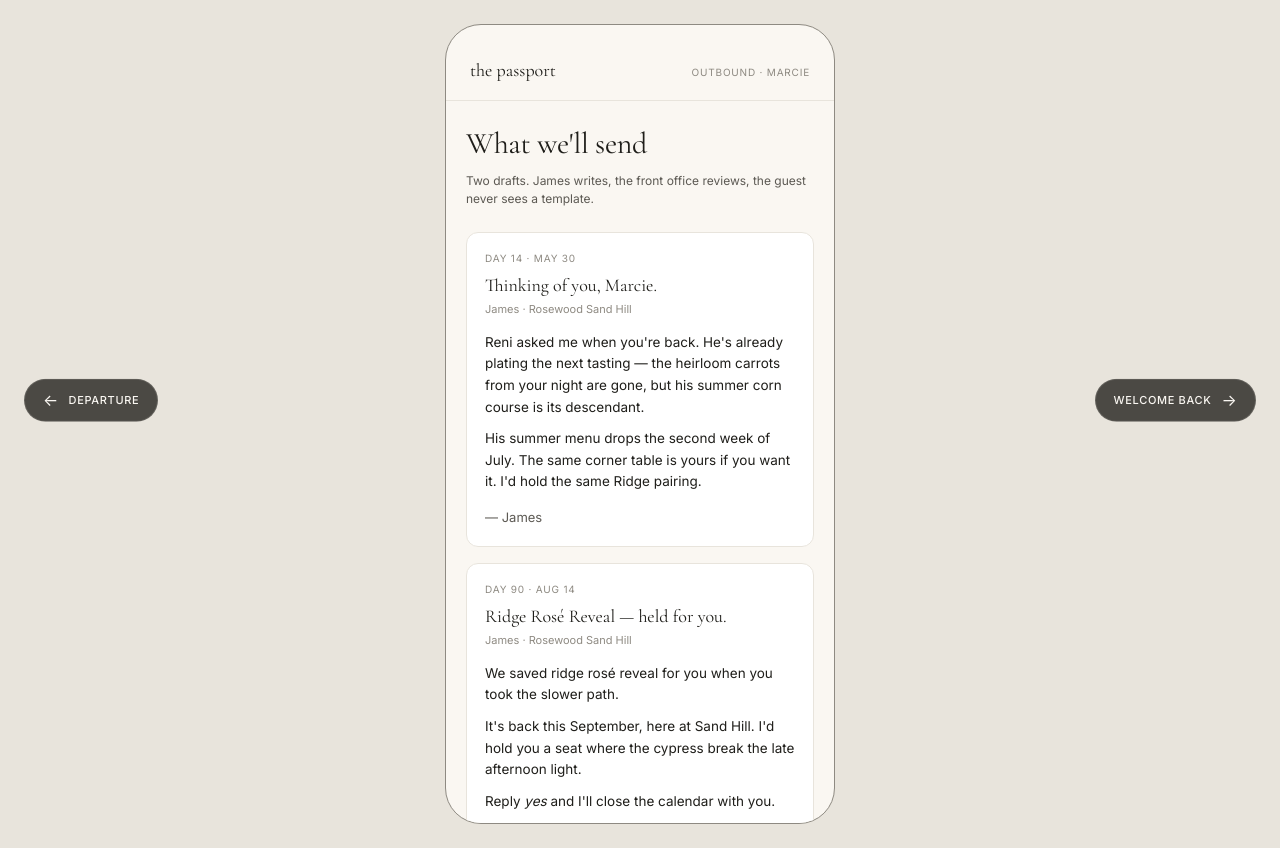
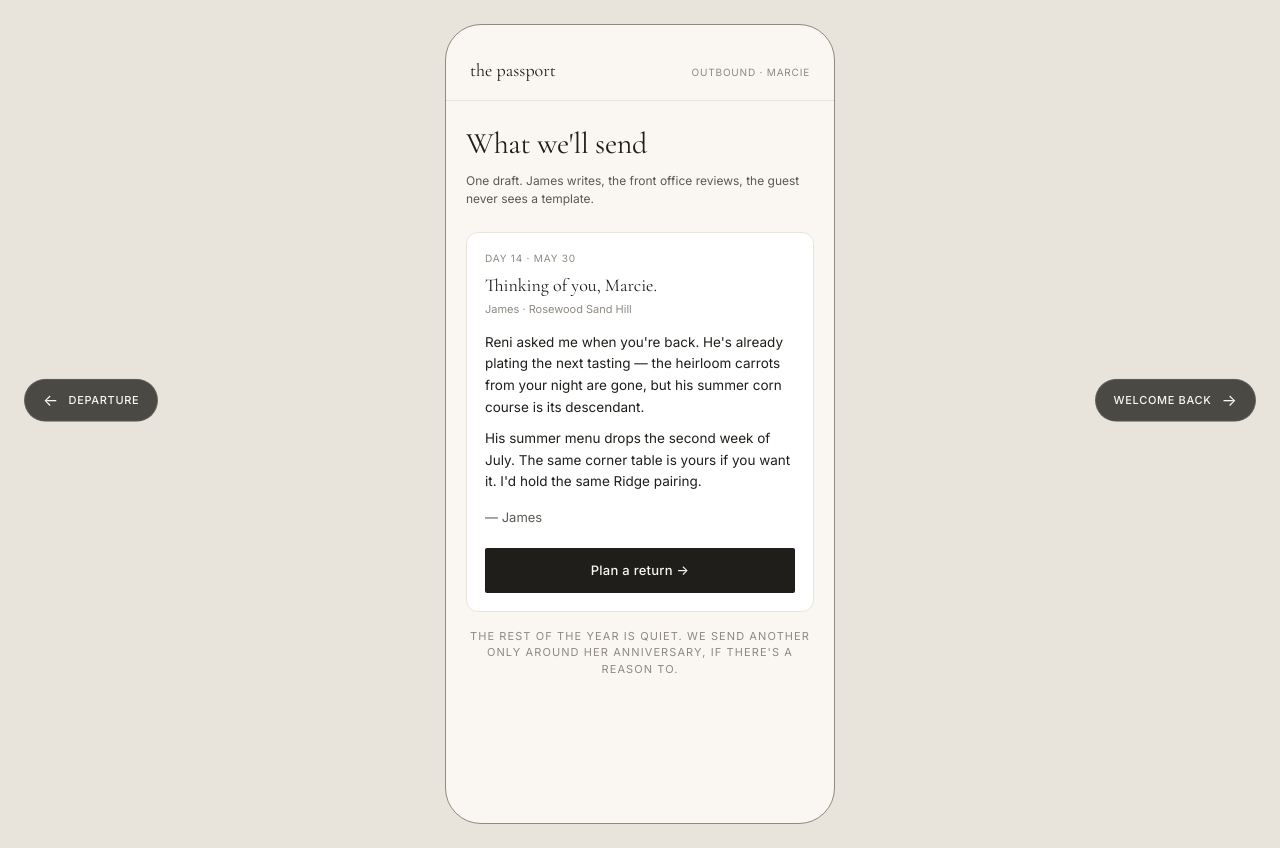
Before and after one commit to potable-anarchy/sand-hill-hackathon-the-passport, a Next.js app: page /timeline in a window 1280 px wide. Built offline with nearby package versions, Linux system fonts and the light colour scheme.

Commit message:
Timeline: single email draft with photo + CTA back to welcome-back

```diff
--- a/src/app/timeline/page.tsx
+++ b/src/app/timeline/page.tsx
@@ -33,12 +33,6 @@ export default function EmailDraftsPage() {
     ) ||
     experienceById("madera-tasting")!;
 
-  // Pick a banked experience to re-pitch (or fallback).
-  const bankedExp =
-    experienceById(
-      state.items.find((i) => i.state === "banked")?.experienceId ?? "",
-    ) || experienceById("ridge-rose-reveal")!;
-
   const photoSrc = photo?.url ?? null;
 
   return (
@@ -57,7 +51,7 @@ export default function EmailDraftsPage() {
           <div style={scrollStyle}>
             <h1 style={headlineStyle}>What we'll send</h1>
             <p style={subStyle}>
-              Two drafts. James writes, the front office reviews, the guest
+              One draft. James writes, the front office reviews, the guest
               never sees a template.
             </p>
 
@@ -87,30 +81,14 @@ export default function EmailDraftsPage() {
                 pairing.
               </p>
               <p style={signoffStyle}>— James</p>
-            </EmailDraft>
-
-            <EmailDraft
-              when="Day 90 · Aug 14"
-              from={`James · Rosewood Sand Hill`}
-              subject={`${bankedExp.name} — held for you.`}
-            >
-              <p style={paraStyle}>
-                We saved {bankedExp.name.toLowerCase().replace(/^the /, "")}{" "}
-                for you when {bankedShortAction(bankedExp.id)}.
-              </p>
-              <p style={paraStyle}>
-                It's back this September, here at Sand Hill. I'd hold you a
-                seat where the cypress break the late afternoon light.
-              </p>
-              <p style={paraStyle}>
-                Reply <em>yes</em> and I'll close the calendar with you.
-              </p>
-              <p style={signoffStyle}>— James</p>
+              <a href="/preview/welcome-back" style={ctaStyle}>
+                Plan a return →
+              </a>
             </EmailDraft>
 
             <p style={footerHintStyle}>
-              The rest of the year is quiet. We send a third around your
-              anniversary if there's a reason to.
+              The rest of the year is quiet. We send another only around her
+              anniversary, if there's a reason to.
             </p>
           </div>
         </div>
@@ -118,15 +96,6 @@ export default function EmailDraftsPage() {
       </main>
     </>
   );
-}
-
-function bankedShortAction(expId: string): string {
-  // Tiny tone-tweak so the line doesn't read mechanical.
-  if (expId === "ridge-rose-reveal") return "you took the slower path";
-  if (expId === "cycling-concierge")
-    return "the morning ran longer than the road";
-  if (expId === "asaya-spa") return "the timing didn't land";
-  return "the timing didn't land";
 }
 
 // ─── Email card ─────────────────────────────────────────────────────────────
@@ -273,6 +242,21 @@ const signoffStyle: React.CSSProperties = {
   color: "var(--ink-secondary)",
 };
 
+const ctaStyle: React.CSSProperties = {
+  display: "block",
+  marginTop: 20,
+  padding: "12px 14px",
+  background: "var(--ink-primary)",
+  color: "var(--bg-cream)",
+  textAlign: "center",
+  textDecoration: "none",
+  borderRadius: 2,
+  fontSize: 13,
+  fontWeight: 500,
+  letterSpacing: "0.02em",
+  fontFamily: "var(--font-sans)",
+};
+
 const footerHintStyle: React.CSSProperties = {
   marginTop: 8,
   textAlign: "center",
```
